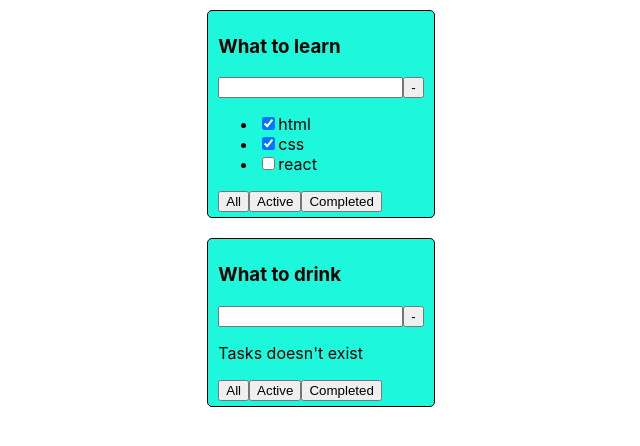
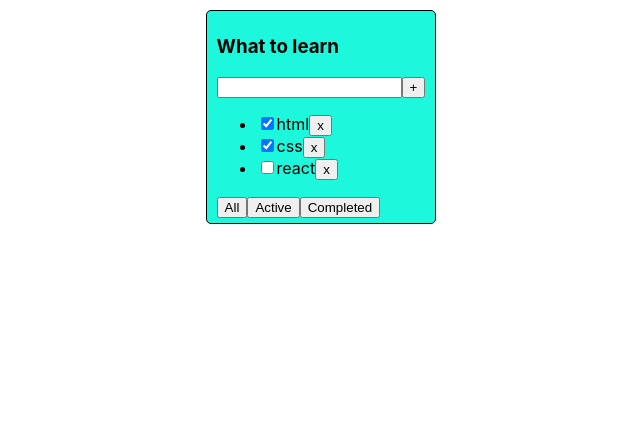
Before and after one commit to pdxserg/1-todolist-Mar26, a React (Create React App) app: page / in a window 1280 px wide. Shown: the top 446 px of the page, without its empty margins (319-959 px from the left). Built offline with nearby package versions, Linux system fonts and the light colour scheme.

Commit message:
buuton modify

```diff
--- a/src/App.tsx
+++ b/src/App.tsx
@@ -1,4 +1,4 @@
-import React from 'react';
+import React, {useState} from 'react';
 import './App.css';
 import {TasksType, Todolist} from "./Todolist";
 
@@ -7,24 +7,37 @@ import {TasksType, Todolist} from "./Todolist";
 
 
 function App() {
-
-	let task1 = [
-		{id: 1, title: "html", isDone: true},
+	const [task, setTask] = useState<Array<TasksType>>([
+		{ id: 1, title: "html", isDone: true},
 		{id: 2, title: "css", isDone: true},
 		{id: 3, title: "react", isDone: false},
 
-	]
-	let task2: Array<TasksType> = [
+	])
 
-	]
+	const removeTask = (taskId: number) => {
+const newState = task.filter(t => t.id !== taskId)
+		setTask(newState)
+	}
+	//const state = result[0]
+	//const setState = result[1]
+
+
+	// let task2: Array<TasksType> = [
+	//
+	// ]
 
 
 
 	return (
 
 			<div>
-				<Todolist title = "What to learn" tasks = {task1}/>
-				<Todolist title = "What to drink" tasks = {task2}/>
+				<Todolist
+					title = "What to learn"
+					tasks = {task}
+					removeTask={removeTask}
+
+				/>
+				{/*<Todolist title = "What to drink" tasks = {task2}/>*/}
 
 			</div>
 
--- a/src/Todolist.tsx
+++ b/src/Todolist.tsx
@@ -10,15 +10,18 @@ export type TasksType = {
 type TodolistPropsType = {
 	title: string
 	tasks: Array<TasksType>
+	removeTask: (taskId: number) => void
 }
 
-export const Todolist: React.FC<TodolistPropsType> = ({tasks, title}) => {
+export const Todolist: React.FC<TodolistPropsType> = ({tasks, removeTask, title}) => {
 
 	const taskList = tasks.map((task) => {
+		const removeTaskHendler = () => removeTask(task.id)
 		return (
 			<li key={task.id}>
 				<input type="checkbox" checked={task.isDone}/>
 				<span>{task.title}</span>
+				<button onClick={removeTaskHendler}>x</button>
 			</li>
 		)
 	})
@@ -28,7 +31,7 @@ export const Todolist: React.FC<TodolistPropsType> = ({tasks, title}) => {
 				<h3>{title}</h3>
 				<div>
 					<input/>
-					<Button onclick={()=>{} } title="-" />
+					<Button onclick={()=>{} } title="+" />
 				</div>
 				{tasks.length === 0 ? (
 					<p>Tasks doesn't exist</p>
```
